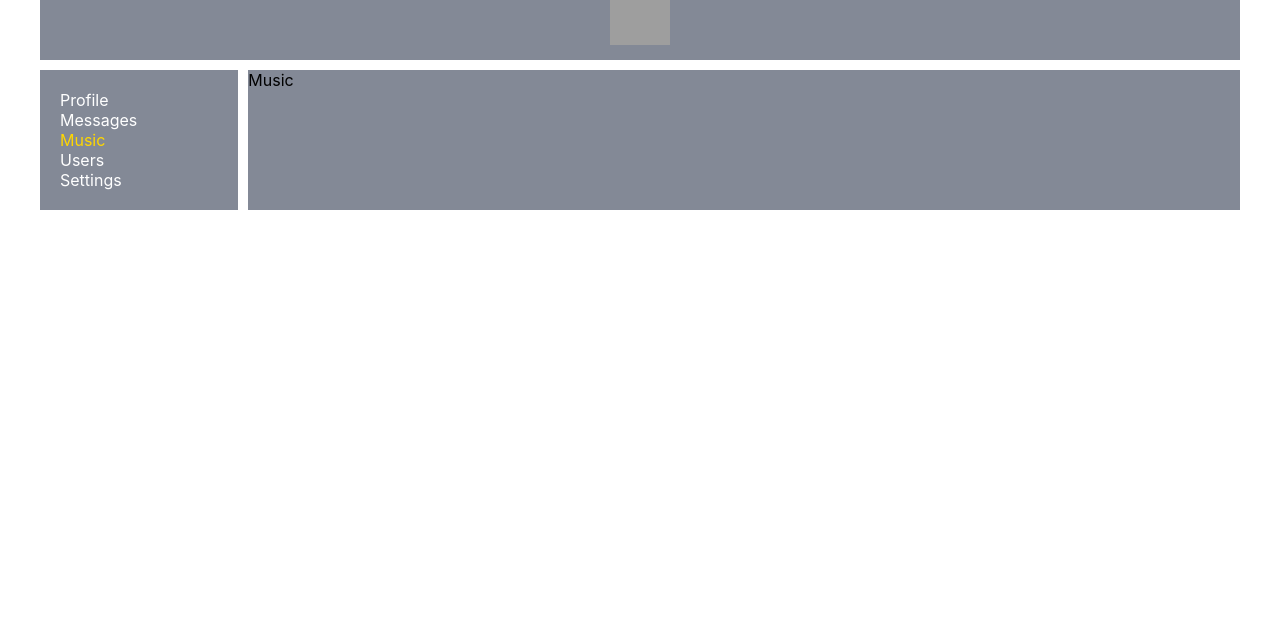
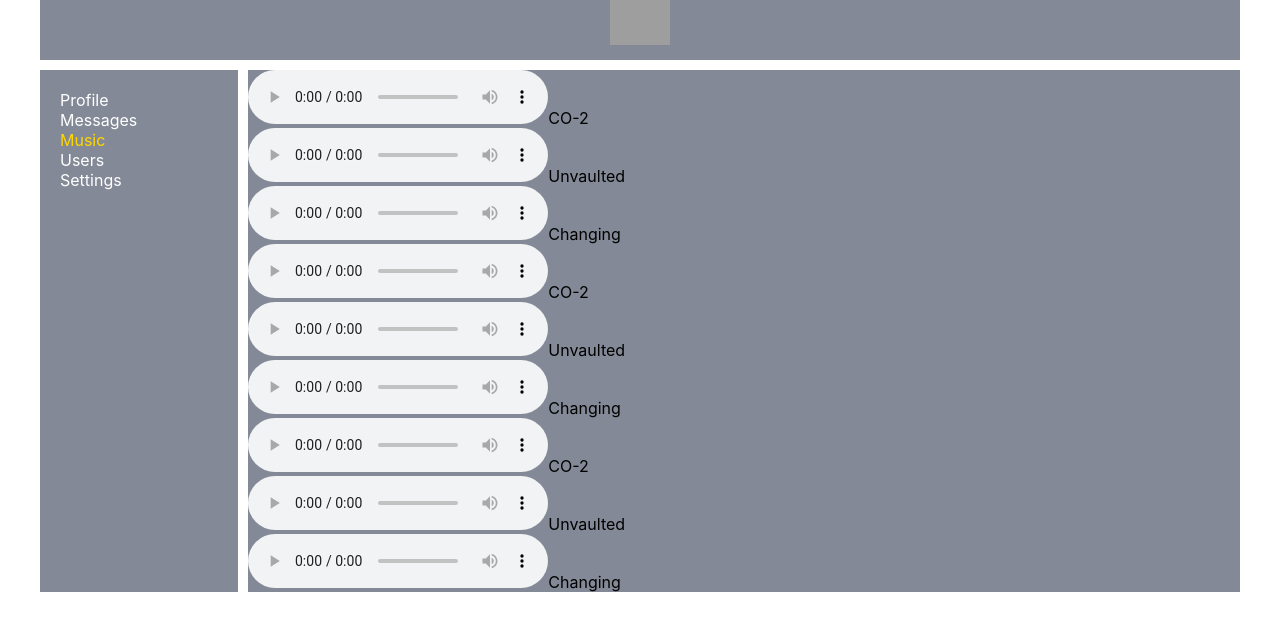
Before and after one commit to alexisis111/SocialNetwork, a React (Create React App) app in the folder samyrai-network/: page /music in a window 1280 px wide. Shown: the top 630 px of the page. Built offline with nearby package versions, Linux system fonts and the light colour scheme; grey boxes are pictures that could not be loaded.

Commit message:
переход на вебшторм

```diff
--- a/samyrai-network/package.json
+++ b/samyrai-network/package.json
@@ -20,12 +20,6 @@
     "test": "react-scripts test",
     "eject": "react-scripts eject"
   },
-  "eslintConfig": {
-    "extends": [
-      "react-app",
-      "react-app/jest"
-    ]
-  },
   "browserslist": {
     "production": [
       ">0.2%",
--- a/samyrai-network/src/App.js
+++ b/samyrai-network/src/App.js
@@ -2,32 +2,33 @@ import React from 'react';
 import './App.css';
 import Header from './components/header/header';
 import Profile from './components/profile/profile';
-import Music from "./components/music/music";
 import Settings from "./components/settings/settings";
-import { Routes, Route } from "react-router-dom";
+import {Routes, Route} from "react-router-dom";
 import NotFoundPage from './components/notFoundPage/notFoundPage';
 import NavContainer from './components/nav/navContainer';
 import DialogsContainer from './components/dialogs/dialogsContainer';
 import UsersContainer from './components/users/usersContainer';
+import MusicContainer from './components/music/musicContainer';
 
 function App() {
 
     return (
         <div className="app-wrapper">
-            <Header />
-            <NavContainer />
+            <Header/>
+            <NavContainer/>
             <div className="app-wrapper-content">
                 <Routes>
-                    <Route path='/profile' element={<Profile />} />
-                    <Route path='/dialogs/*' element={<DialogsContainer />} />
-                    <Route path='/music' element={<Music />} />
-                    <Route path='/settings' element={<Settings />} />
-                    <Route path='/users' element={<UsersContainer />} />
-                    <Route path='*' element={<NotFoundPage />} />
+                    <Route path='/profile' element={<Profile/>}/>
+                    <Route path='/dialogs/*' element={<DialogsContainer/>}/>
+                    <Route path='/music' element={<MusicContainer/>}/>
+                    <Route path='/settings' element={<Settings/>}/>
+                    <Route path='/users' element={<UsersContainer/>}/>
+                    <Route path='*' element={<NotFoundPage/>}/>
                 </Routes>
             </div>
         </div>
     );
 }
+
 export default App;
-//урок 48 закончен, ...state
+//урок 49 закончен, пользователи и музыка
--- a/samyrai-network/src/components/music/music.jsx
+++ b/samyrai-network/src/components/music/music.jsx
@@ -1,9 +1,21 @@
 import React from 'react';
 
-const Music = () => {
+const Music = (props) => {
+
     return (
         <div>
-            Music
+            <div>
+                {props.music.music.map(m =>
+                    <div key={m.id}>
+                        <span>
+                            <img src={m.avatar} alt="" />
+                            <audio src={m.url} controls />
+                            {m.title}
+                        </span>
+                    </div>
+                )
+                }
+            </div>
         </div>
     );
 }
--- /dev/null
+++ b/samyrai-network/src/components/music/musicContainer.jsx
@@ -0,0 +1,16 @@
+import { connect } from 'react-redux';
+import Music from './music';
+
+
+const mapStateToProps = (state) => {
+    return {
+        music: state.music
+    }
+}
+
+
+
+
+const MusicContainer = connect(mapStateToProps)(Music)
+
+export default MusicContainer;
--- /dev/null
+++ b/samyrai-network/src/redux/reducer/musicReducer.js
@@ -0,0 +1,27 @@
+
+
+let initialState = {
+
+
+    music: [
+        { id: 1, url: 'https://s07myt.storage.yandex.net/get-mp3/3b88dfd5fe8f60b218d45c367a224611/0005e72a664804fc/rmusic/U2FsdGVkX1_HrM1nG9a7fz469V7b3dFtKgMM42-6yol6d6t_WLIiJv2deE9M47lzuwoE9ZiBxl9ScwnXCUB-y4ib2YMFB5g7-8g54Sr2g6Y/a684b2a037285d502fe0360fbbc670fe71e38533851332bc9ed9add0661af7ed/29499?track-id=105974495&play=false', title: 'CO-2', avatar: 'https://avatars.yandex.net/get-music-content/6214856/1c6ba060.a.23028829-1/50x50' },
+        { id: 2, url: 'https://s200vla.storage.yandex.net/get-mp3/caf458a7d21c678e5173e913cfd1e4c5/0005e729cb8a10ba/rmusic/U2FsdGVkX1-pAqoBqMNPRUqRiX8JgLOFX8se8b7VGbGTaSX1YY4YBdH86jvZTh5emf0AeBBu18TKCTWFAqvVqFyjHo-aEOEsATJTLpi3DM8/70640c9fe88dc48116688018a353ec58c1bde44a80c547137d4a81786eb186a3/25779?track-id=70076908&play=false', title: 'Unvaulted', avatar: 'https://avatars.yandex.net/get-music-content/6255016/e85f59d8.a.23106098-1/50x50' },
+        { id: 3, url: 'https://s299myt.storage.yandex.net/get-mp3/a624e84d6fa2b032fe4f53db69b59933/0005e729d4208560/rmusic/U2FsdGVkX1-wrJSFpk7LXYBZRmRTJXP9I49yz72SFQzOoG0c1s6X4o4OY4vwZeHd26tahDFHbQC2rMltaXPkHReN0l5XXRRfbcjX5Oh9R14/8e1af08c84946a766a3eec09ec2b627840ee72f9f84cac978f59ae3ad3ebfc9e/24495?track-id=106020424&play=false', title: 'Changing', avatar: 'https://avatars.yandex.net/get-music-content/6202531/2b613c4e.a.23043831-1/50x50' },
+        { id: 4, url: 'https://s07myt.storage.yandex.net/get-mp3/3b88dfd5fe8f60b218d45c367a224611/0005e72a664804fc/rmusic/U2FsdGVkX1_HrM1nG9a7fz469V7b3dFtKgMM42-6yol6d6t_WLIiJv2deE9M47lzuwoE9ZiBxl9ScwnXCUB-y4ib2YMFB5g7-8g54Sr2g6Y/a684b2a037285d502fe0360fbbc670fe71e38533851332bc9ed9add0661af7ed/29499?track-id=105974495&play=false', title: 'CO-2', avatar: 'https://avatars.yandex.net/get-music-content/6214856/1c6ba060.a.23028829-1/50x50' },
+        { id: 5, url: 'https://s200vla.storage.yandex.net/get-mp3/caf458a7d21c678e5173e913cfd1e4c5/0005e729cb8a10ba/rmusic/U2FsdGVkX1-pAqoBqMNPRUqRiX8JgLOFX8se8b7VGbGTaSX1YY4YBdH86jvZTh5emf0AeBBu18TKCTWFAqvVqFyjHo-aEOEsATJTLpi3DM8/70640c9fe88dc48116688018a353ec58c1bde44a80c547137d4a81786eb186a3/25779?track-id=70076908&play=false', title: 'Unvaulted', avatar: 'https://avatars.yandex.net/get-music-content/6255016/e85f59d8.a.23106098-1/50x50' },
+        { id: 6, url: 'https://s299myt.storage.yandex.net/get-mp3/a624e84d6fa2b032fe4f53db69b59933/0005e729d4208560/rmusic/U2FsdGVkX1-wrJSFpk7LXYBZRmRTJXP9I49yz72SFQzOoG0c1s6X4o4OY4vwZeHd26tahDFHbQC2rMltaXPkHReN0l5XXRRfbcjX5Oh9R14/8e1af08c84946a766a3eec09ec2b627840ee72f9f84cac978f59ae3ad3ebfc9e/24495?track-id=106020424&play=false', title: 'Changing', avatar: 'https://avatars.yandex.net/get-music-content/6202531/2b613c4e.a.23043831-1/50x50' },
+        { id: 7, url: 'https://s07myt.storage.yandex.net/get-mp3/3b88dfd5fe8f60b218d45c367a224611/0005e72a664804fc/rmusic/U2FsdGVkX1_HrM1nG9a7fz469V7b3dFtKgMM42-6yol6d6t_WLIiJv2deE9M47lzuwoE9ZiBxl9ScwnXCUB-y4ib2YMFB5g7-8g54Sr2g6Y/a684b2a037285d502fe0360fbbc670fe71e38533851332bc9ed9add0661af7ed/29499?track-id=105974495&play=false', title: 'CO-2', avatar: 'https://avatars.yandex.net/get-music-content/6214856/1c6ba060.a.23028829-1/50x50' },
+        { id: 8, url: 'https://s200vla.storage.yandex.net/get-mp3/caf458a7d21c678e5173e913cfd1e4c5/0005e729cb8a10ba/rmusic/U2FsdGVkX1-pAqoBqMNPRUqRiX8JgLOFX8se8b7VGbGTaSX1YY4YBdH86jvZTh5emf0AeBBu18TKCTWFAqvVqFyjHo-aEOEsATJTLpi3DM8/70640c9fe88dc48116688018a353ec58c1bde44a80c547137d4a81786eb186a3/25779?track-id=70076908&play=false', title: 'Unvaulted', avatar: 'https://avatars.yandex.net/get-music-content/6255016/e85f59d8.a.23106098-1/50x50' },
+        { id: 9, url: 'https://s299myt.storage.yandex.net/get-mp3/a624e84d6fa2b032fe4f53db69b59933/0005e729d4208560/rmusic/U2FsdGVkX1-wrJSFpk7LXYBZRmRTJXP9I49yz72SFQzOoG0c1s6X4o4OY4vwZeHd26tahDFHbQC2rMltaXPkHReN0l5XXRRfbcjX5Oh9R14/8e1af08c84946a766a3eec09ec2b627840ee72f9f84cac978f59ae3ad3ebfc9e/24495?track-id=106020424&play=false', title: 'Changing', avatar: 'https://avatars.yandex.net/get-music-content/6202531/2b613c4e.a.23043831-1/50x50' },
+
+    ]
+}
+
+
+const MusicReduser = (state = initialState) => {
+    return state;
+}
+
+
+
+export default MusicReduser;
--- a/samyrai-network/src/redux/redux-store.js
+++ b/samyrai-network/src/redux/redux-store.js
@@ -1,5 +1,6 @@
 import { combineReducers, createStore } from "redux";
 import DialogsPageReducer from "./reducer/dialogsPageReducer"
+import MusicReduser from "./reducer/musicReducer";
 import ProfilePageReducer from "./reducer/profilePageReducer"
 import SidebarReducer from "./reducer/sidebarReducer";
 import UsersReducer from "./reducer/usersReducer";
@@ -9,7 +10,8 @@ let redusers = combineReducers({
     profilePage: ProfilePageReducer,
     dialogsPage: DialogsPageReducer,
     sidebar: SidebarReducer,
-    usersPage: UsersReducer
+    usersPage: UsersReducer,
+    music: MusicReduser
 })
 let store = createStore(redusers)
 
```
Also changed, not shown: samyrai-network/src/index.js (+3 -4 lines), 1 other file (tests, documents, lock files or other folders).
